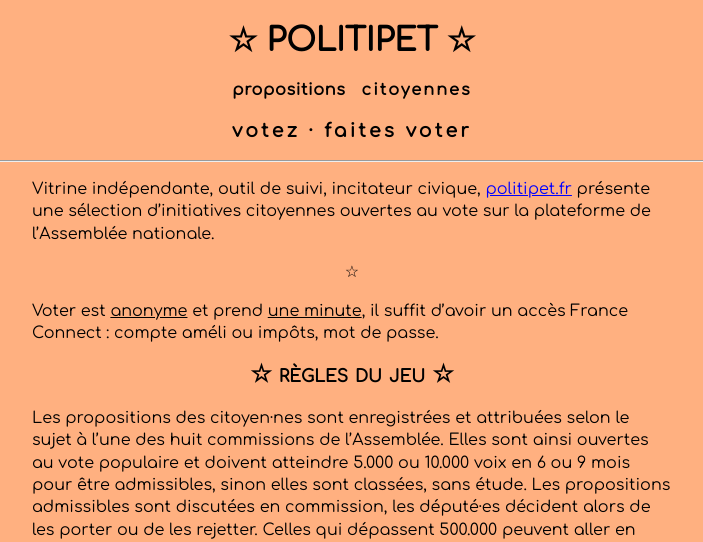
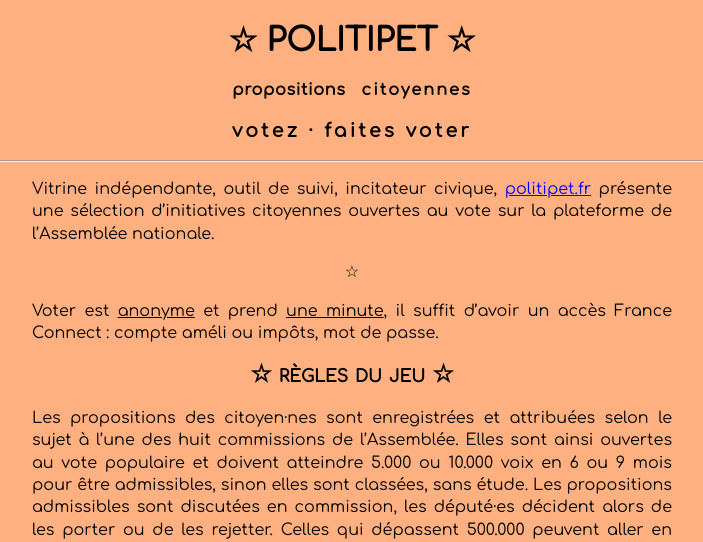
Before and after one commit to politipet/politipet.github.io, a Jekyll site: the page built from info.md, in a window 1280 px wide. Shown: the top 542 px of the page, without its empty margins (288-991 px from the left). Built offline with Jekyll 4.4.1, drawn with Linux system fonts in a browser that asks for light colours; our own code applies the rules of GitHub Pages for plain Markdown files.

Commit message:
rename style .left => .info, use justify

```diff
--- a/info.md
+++ b/info.md
@@ -11,7 +11,7 @@
 
 -----
 
-<div class="left" markdown="1">
+<div class="info" markdown="1">
 
 Vitrine indépendante, outil de suivi, incitateur civique,
 [politipet.fr][politipet] présente une sélection d'initiatives citoyennes
--- a/style.css
+++ b/style.css
@@ -115,15 +115,15 @@
 .lien_court {
 	display: none;
 }
-.left {
-	text-align: left;
+.info {
+	text-align: justify;
 	max-width: 40rem;
 	line-height: 1.4rem;
 }
-.left h2 {
+.info h2 {
 	font-variant: small-caps;
 }
-.left h2, h3 {
+.info h2, h3 {
 	text-align: center;
 }
 
```
